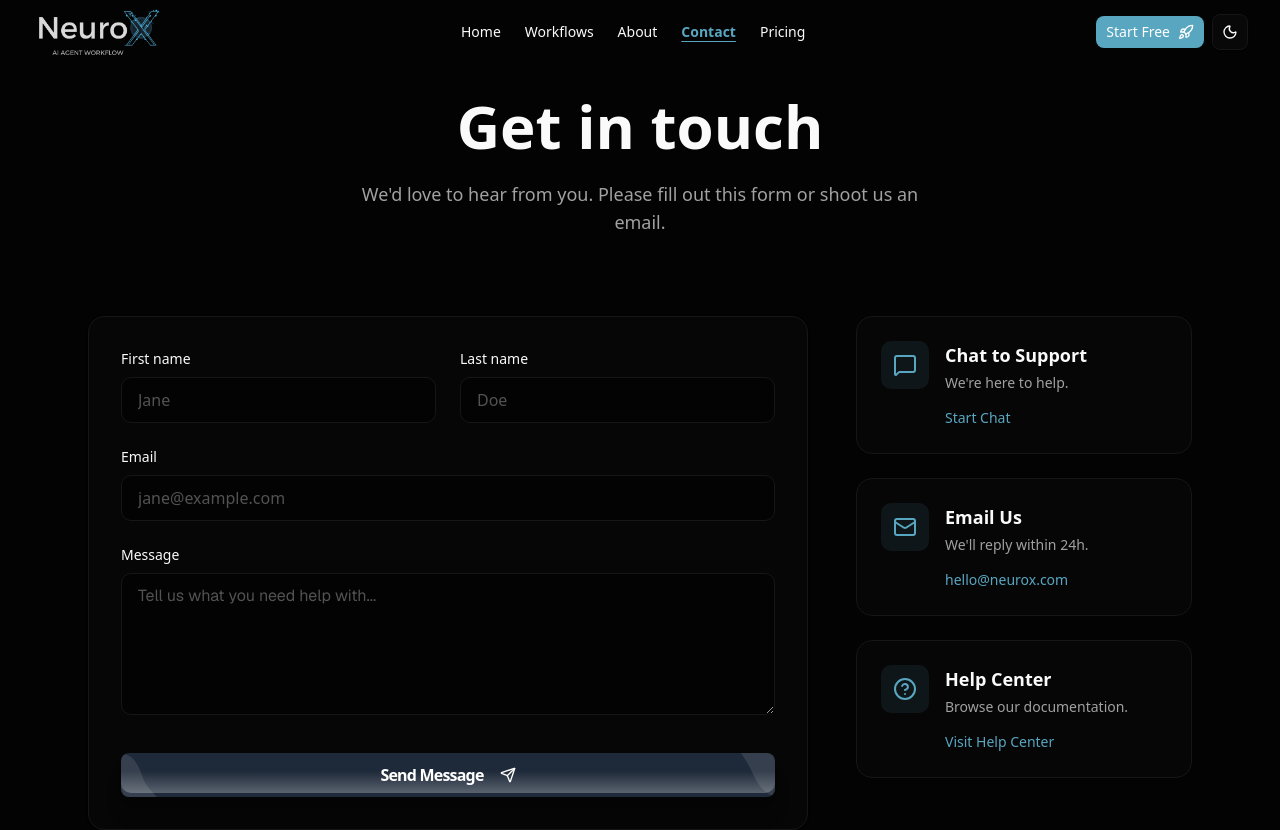
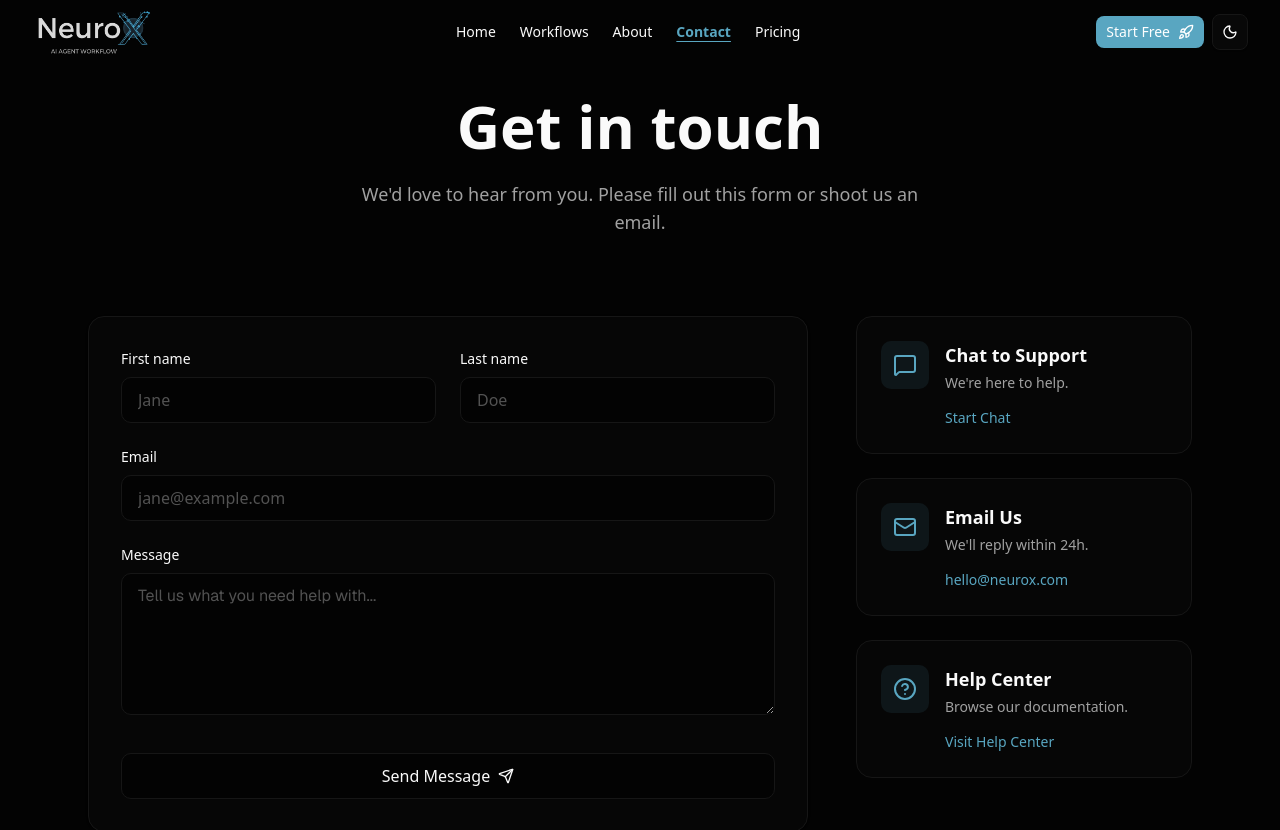
Before and after one commit to unainr/aiagentapp, a Next.js app: page /contact in a window 1280 px wide. Shown: the top 830 px of the page. Built offline with nearby package versions, Linux system fonts and the light colour scheme; no server answers.

Commit message:
fixed contact

```diff
--- a/app/(home)/contact/page.tsx
+++ b/app/(home)/contact/page.tsx
@@ -48,7 +48,7 @@ const Button = ({
 							d="M487 486.7c-66.1-3.6-132.3-7.3-186.3-37s-95.9-85.3-126.2-137.2c-30.4-51.8-49.3-99.9-76.5-151.4C70.9 109.6 35.6 54.8.3 0H487v486.7z"></path>
 					</svg>
 				</span>
-				<span className="absolute inset-0 w-full h-full -mt-1 rounded-lg opacity-30 bg-gradient-to-b from-transparent via-transparent to-gray-200"></span>
+				<span className="absolute inset-0 w-full h-full -mt-1 rounded-lg opacity-30 bg-linear-to-b from-transparent via-transparent to-gray-200"></span>
 				<span className="relative z-10 flex items-center gap-2 font-semibold">
 					{children}
 				</span>
@@ -216,7 +216,7 @@ export default function ContactPage() {
 							</div>
 
 							<div className="pt-2">
-								<Button type="button" variant="primary" className="w-full">
+								<Button type="button" variant="outline" className="w-full">
 									Send Message <Send className="w-4 h-4 ml-2" />
 								</Button>
 							</div>
--- a/components/ui/layouts/logo.tsx
+++ b/components/ui/layouts/logo.tsx
@@ -6,7 +6,7 @@ const Logo = () => {
 			  <Image
 				src="/logo.png"
 				alt="Book Loom Logo"
-				width={138}
+				width={128}
 				height={50}
 				priority
 			  />
```
